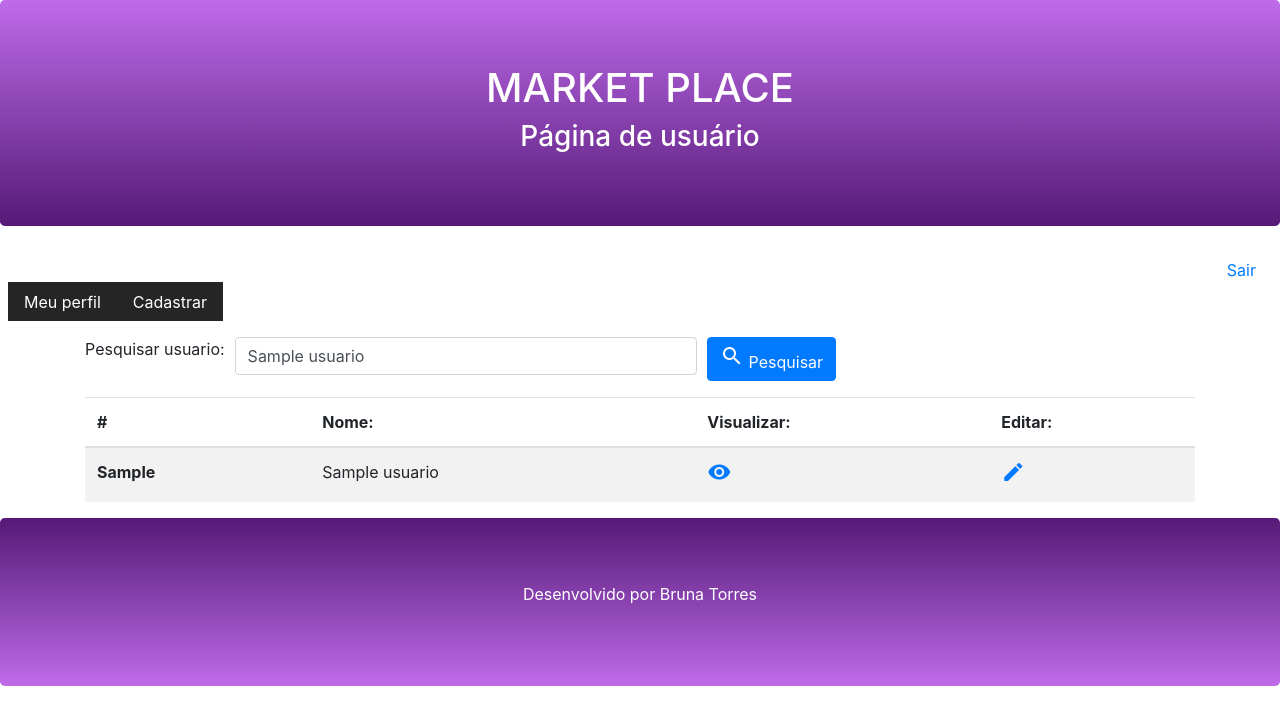
After one commit to bruninhaltorres/Luiza_Labs, a Django app: template magalu/app/templates/app/perfil.html in a window 1280 px wide. The commit adds this page. Shown: the top 725 px of the page. Run offline with Django 3.2, Linux system fonts and the light colour scheme; the template is opened without the code that fills it: most values are stand-ins (such as "Sample title", 1, 10 or a date in 2020); some libraries are stand-ins or nearby versions.

Commit message:
Visualização de perfil funcionando em parte

```diff
--- a/magalu/app/models.py
+++ b/magalu/app/models.py
@@ -9,6 +9,7 @@ class Usuario(models.Model):
     username = models.CharField(max_length=100, default=None)
     email = models.EmailField()
     password = models.CharField(max_length=50, default=None)
+    ativo = models.BooleanField(default=True)
 
     def __str__(self):
         return self.first_name
--- a/magalu/app/templates/app/head.html
+++ b/magalu/app/templates/app/head.html
@@ -41,7 +41,7 @@
 <div id="menu">
     <ul class="nav ml-2">
         <li class="nav-item">
-            <a class="nav-link" href="/app/all/">Todos</a>
+            <a class="nav-link" href="/perfil/">Meu perfil</a>
         </li>
         <li class="nav-item">
             <a class="nav-link" href="/app/cadastrar/">Cadastrar</a>
--- /dev/null
+++ b/magalu/app/templates/app/perfil.html
@@ -0,0 +1,37 @@
+{% extends 'page.html' %}
+
+{% block content %}
+    <div class="container mt-3">
+        <form enctype="multipart/form-data" action="submit/", method="POST">{% csrf_token %}
+            <div class="container">
+                <div class="form-group row">
+                    <label style="margin-right: 10px;">Pesquisar usuario:</label>
+                    <input type="text" class="form-control col-5" style="margin-right:10px;" name="nome_usuario" value="{{ usuario.nome_usuario }}">
+                    <button type="submit/" class="btn btn-primary"><span class="material-icons" >search</span> Pesquisar</button>
+                </div>
+            </div>
+        </form>
+        <table class="table table-striped">
+            <thead>
+              <tr>
+                <th scope="col">#</th>
+                <th scope="col">Nome:</th>
+                <th scope="col">Visualizar:</th>
+                <th scope="col">Editar:</th>
+
+              </tr>
+            </thead>
+            <tbody>
+                {% for u in Usuario %}
+                <tr>
+                    <th scope="row">{{u.id_usuario}}</th>
+                    <td>{{ u.nome_usuario }}</td>
+                    <td><a href="../perfil/{{ u.id_usuario }}"><span class="material-icons">visibility</span></a></td>
+                    <td><a href="../perfil/{{ u.id_usuario }}"><span class="material-icons">create</span></a></td>
+                </tr>
+                {% endfor %}
+            </tbody>
+          </table>
+    </div>
+    </div>
+{% endblock %}
--- a/magalu/magalu/urls.py
+++ b/magalu/magalu/urls.py
@@ -28,4 +28,6 @@ urlpatterns = [
     path('login/', views.login_user),
     path('login/submit/', views.submit_login),
     path('logout/', views.logout_user),
+    path('perfil/', views.perfil),
+    path('perfil/<id_usuario>/', views.perfil_id),
 ]
```
Also changed, not shown: magalu/app/templates/app/detail.html (added, +45 -0 lines), magalu/app/views.py (+11 -0 lines), magalu/app/migrations/0003_usuario_ativo.py (added).
